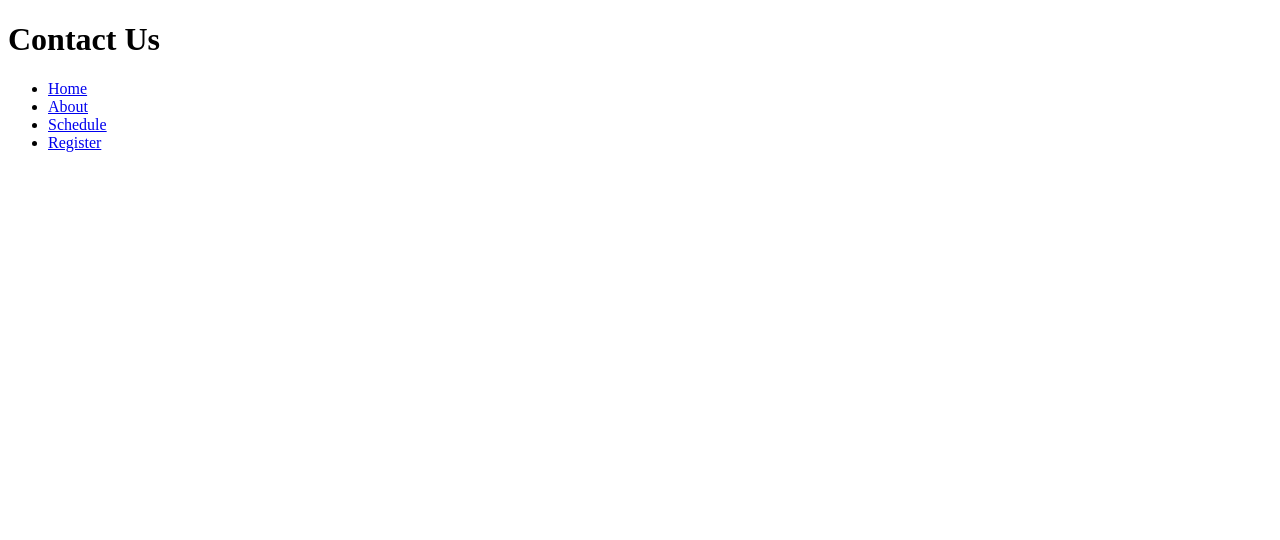
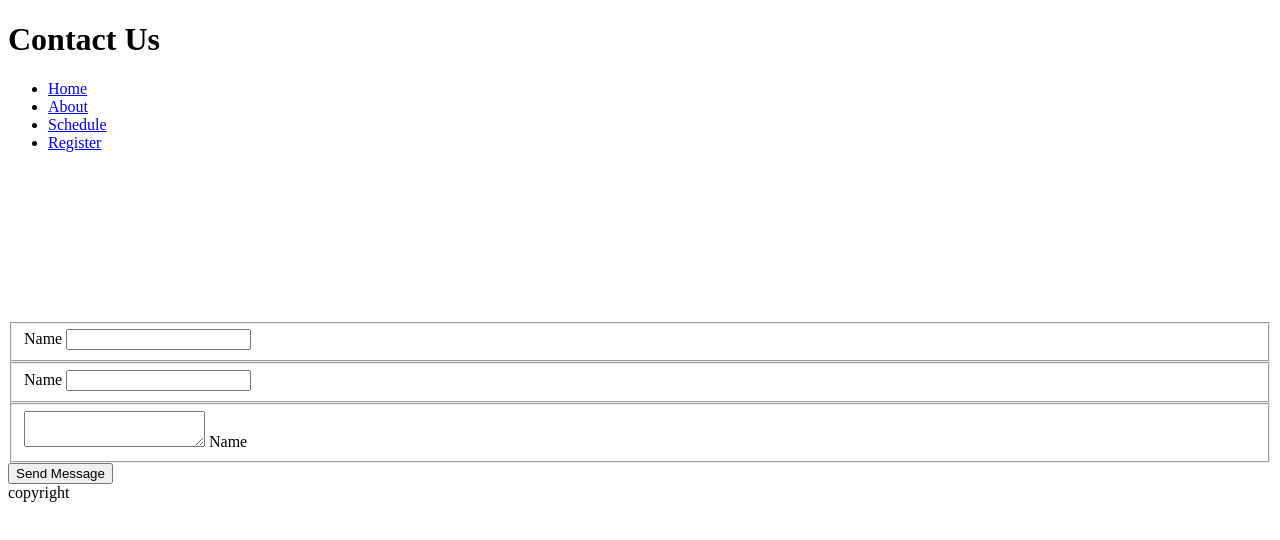
Before and after one commit to KALEKRSTOS731/TechCon_HTML, a plain HTML site: page techcon_website/contact.html in a window 1280 px wide. Drawn offline with Linux system fonts and the light colour scheme.

Commit message:
contact.html

```diff
--- a/techcon_website/contact.html
+++ b/techcon_website/contact.html
@@ -21,7 +21,17 @@
     <a href="mailto:kalekirstoszeru@gmail.com"></a>
     <a href="" target="_blank"></a>
     <iframe src="" frameborder="0"></iframe>
-    <form action=""></form>
+    <form action="">
+        <fieldset><label for="text">Name</label>
+            <input type="text"></fieldset>
+        <fieldset><label for="email">Name</label>
+            <input type="email"></fieldset>
+        <fieldset><textarea name="" id=""></textarea>
+            <label for="text">Name</label>
+        </fieldset>
+        <button type="submit">Send Message</button>
+    </form>
 </main>
+<footer>copyright</footer>
 </body>
 </html>
```
